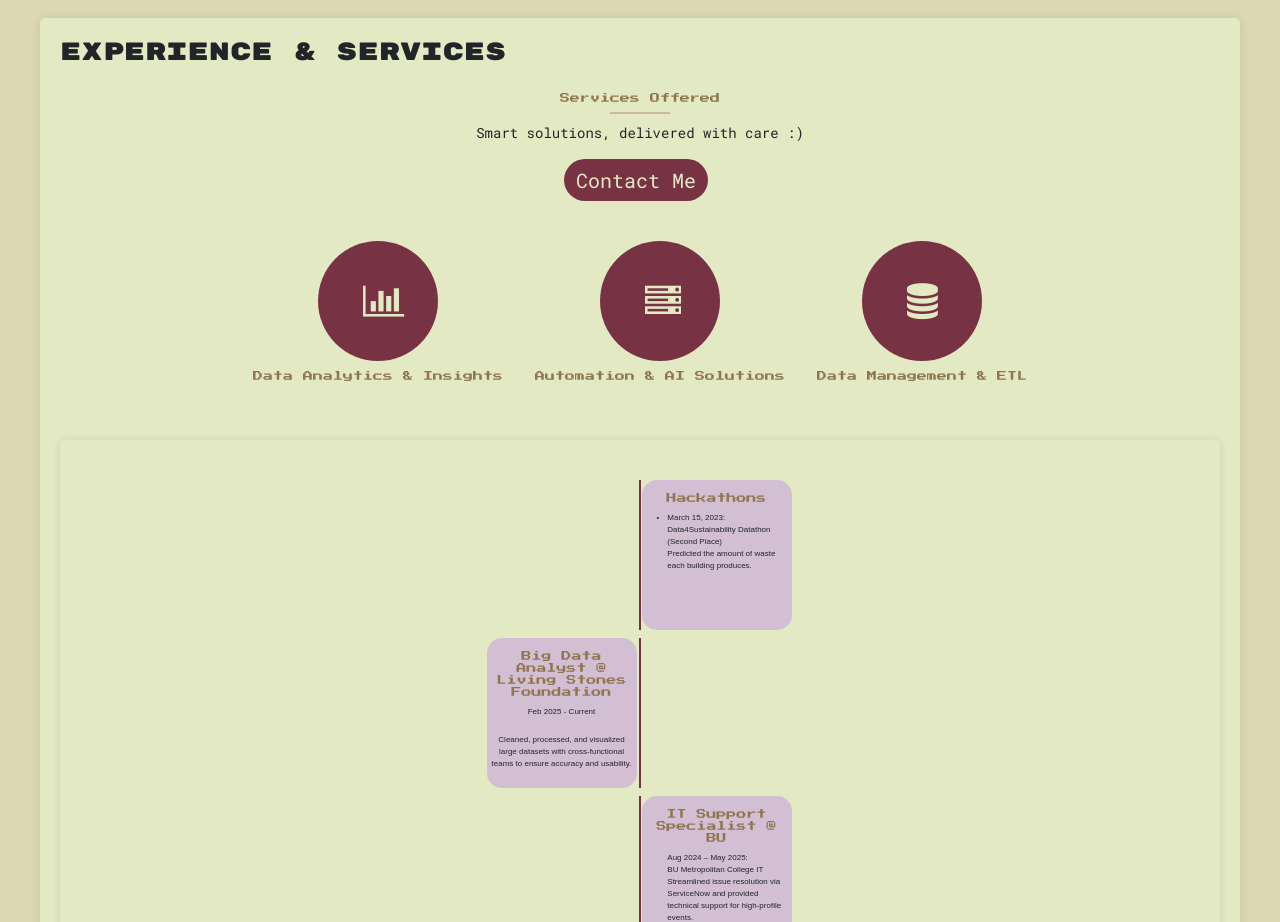
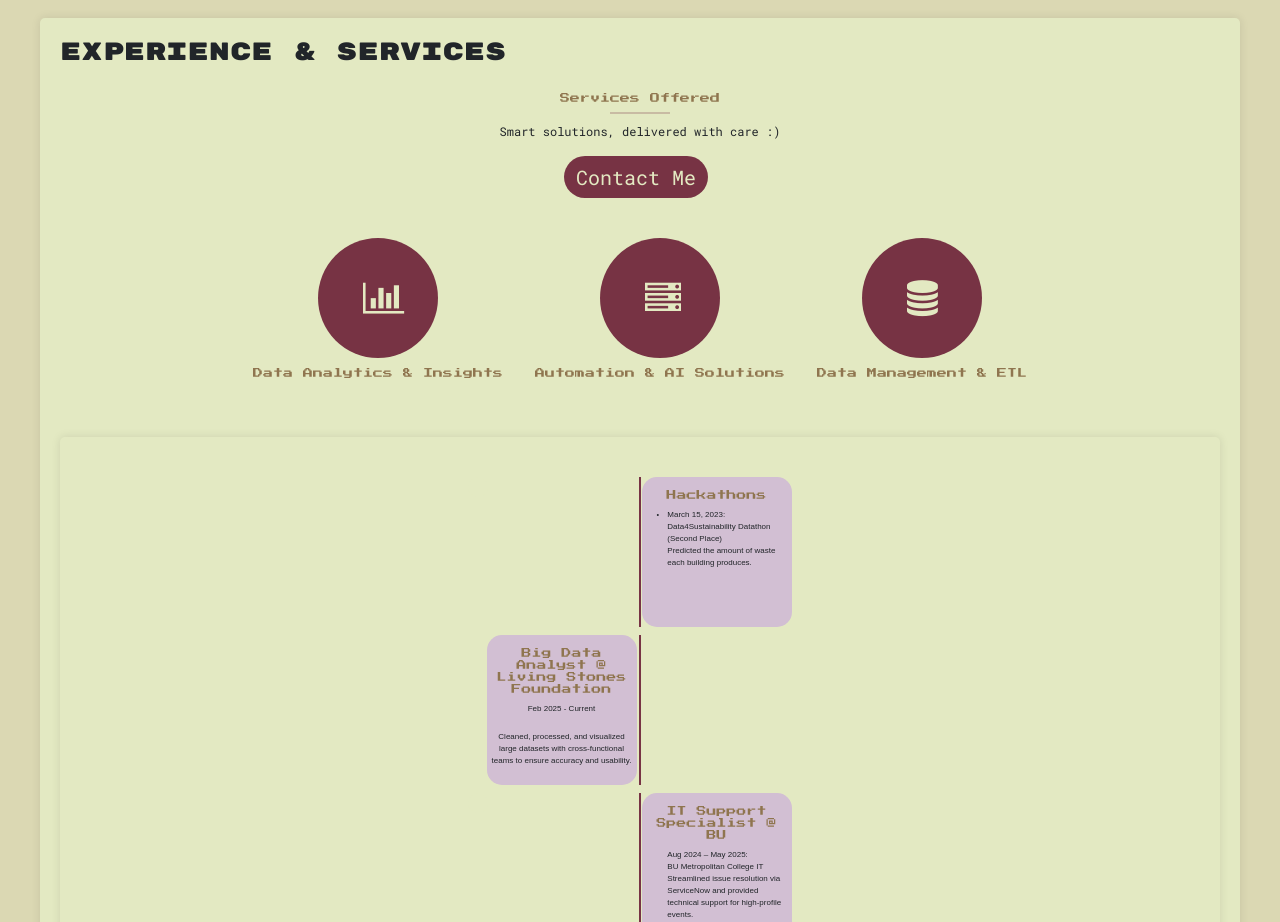
Before and after one commit to tiakorre/tiakorre.github.io, a plain HTML site: page index.html in a window 1280 px wide. Shown: the part 3280-4202 px from the top of the page. Drawn offline with nearby package versions, Linux system fonts and the light colour scheme.

Commit message:
Update index.html

```diff
--- a/index.html
+++ b/index.html
@@ -734,7 +734,7 @@ font-style: normal;
     <div class="text-center my-4">
     <h4 class="resume-head">Services Offered</h4>
     <hr style="width: 60px; border: 1px solid #773344; margin: 8px auto;">
-    <p class="roboto-mono-pr" style="font-size: 14px;font-family: 'Roboto Mono' ;"> Smart solutions, delivered with care :) </p>
+    <p class="roboto-mono-pr" style="color=#8F754F ;font-size: 12px;font-family: 'Roboto Mono' ;"> Smart solutions, delivered with care :) </p>
       <a href="#contact" class="btn btn-primary rounded-pill me-2" style="background-color: #773344; color: #E3E9C2; font-family: 'Roboto Mono', monospace;">Contact Me</a>
 </div>
         <div class="d-flex justify-content-center align-items-center flex-wrap my-4">
```
